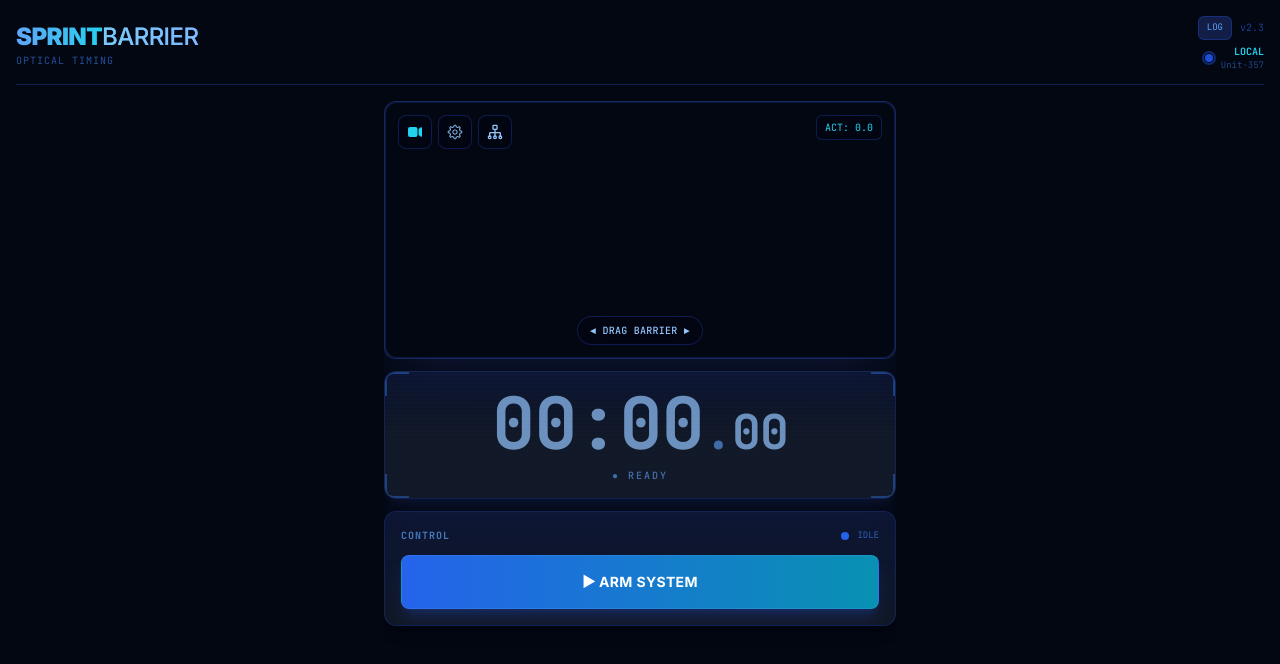
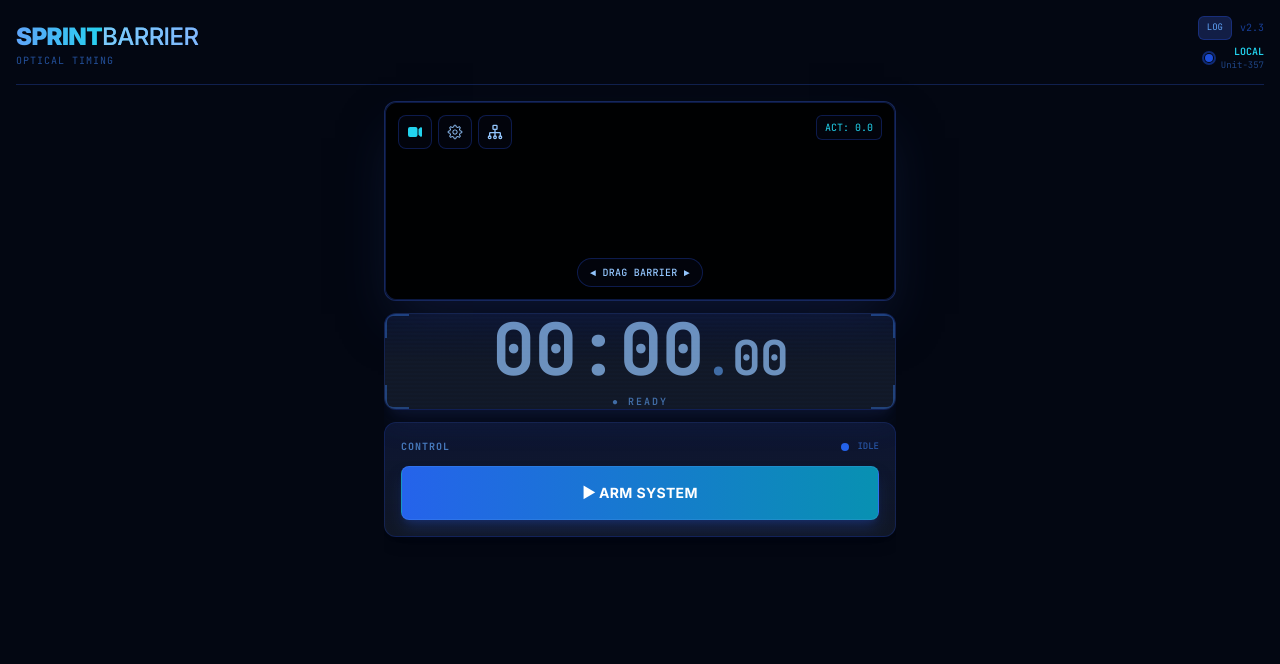
Before and after one commit to Areo-RGB/SprintBarrier-AI-v2, a React (Vite) app: page / in a window 1280 px wide. Shown: the top 664 px of the page. Built offline with nearby package versions, Linux system fonts and the light colour scheme; no server answers.

Commit message:
feat: Update layout for main view and adjust video feed styling for better visibility

```diff
--- a/App.tsx
+++ b/App.tsx
@@ -598,10 +598,10 @@ const App: React.FC = () => {
         </div>
       </header>
 
-      {/* Main Layout - Mobile Optimized */}
-      <main className="flex-1 flex flex-col gap-3 h-full overflow-y-auto max-w-lg mx-auto w-full pb-6">
-        {/* 1. Video Feed */}
-        <div className="shrink-0 min-h-[200px] md:min-h-[240px] relative rounded-xl overflow-hidden border border-blue-800/40 bg-gray-900 shadow-2xl shadow-blue-950/50">
+      {/* Main Layout - 1/4 Video, 3/4 UI */}
+      <main className="flex flex-col h-screen max-w-lg mx-auto w-full pb-6">
+        {/* 1. Video Feed - 1/4 of screen height */}
+        <div className="h-[25vh] relative rounded-xl overflow-hidden border border-blue-800/40 bg-gray-900 shadow-2xl shadow-blue-950/50 mb-3 flex-shrink-0">
           <BarrierCam
             appState={appState}
             onTrigger={handleTrigger}
@@ -618,15 +618,17 @@ const App: React.FC = () => {
           />
         </div>
 
-        {/* 2. Timer Display */}
-        <div className="shrink-0 h-28 md:h-32">
+        {/* 2. Rest of UI - remaining screen height */}
+        <div className="flex-1 flex flex-col gap-3 overflow-y-auto min-h-0">
+          {/* Timer Display */}
+          <div className="shrink-0">
             <TimerDisplay elapsedMs={elapsed} state={appState} />
           </div>
 
-        {/* 3. Splits List (Collapsible) */}
+          {/* Splits List (Collapsible) */}
           <SplitsList splits={splits} />
 
-        {/* 4. Controls */}
+          {/* Controls */}
           <div className="flex-shrink-0 flex flex-col gap-3">
             <Controls
               appState={appState}
@@ -634,6 +636,7 @@ const App: React.FC = () => {
               onReset={handleReset}
             />
           </div>
+        </div>
       </main>
     </div>
   );
--- a/components/BarrierCam.tsx
+++ b/components/BarrierCam.tsx
@@ -428,8 +428,8 @@ export const BarrierCam: React.FC<BarrierCamProps> = ({
         autoPlay
         playsInline
         muted
-        className={`w-full h-full object-cover pointer-events-none transition-opacity duration-500 ${
-          isCameraEnabled ? "opacity-75" : "opacity-0"
+        className={`w-full h-full object-contain bg-black pointer-events-none transition-opacity duration-500 ${
+          isCameraEnabled ? "opacity-90" : "opacity-0"
         }`}
       />
 
```
Lines whose indentation alone changed are shown as unchanged.
